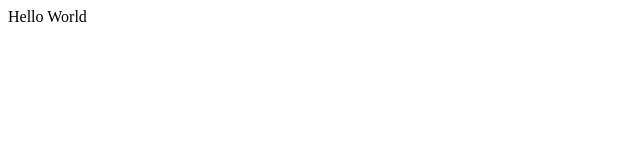
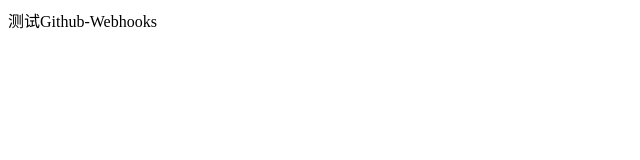
Before and after one commit to marongkuan/test_jenkins, a plain HTML site: page index.html in a window 1280 px wide. Shown: the whole page, without its empty margins (0-640 px from the left). Drawn offline with Linux system fonts and the light colour scheme.

Commit message:
webhooks

```diff
--- a/index.html
+++ b/index.html
@@ -3,6 +3,6 @@
         Hello Jenkins
     </title>
     <body>
-        Hello World
+        测试Github-Webhooks
     </body>
 </html>
```
